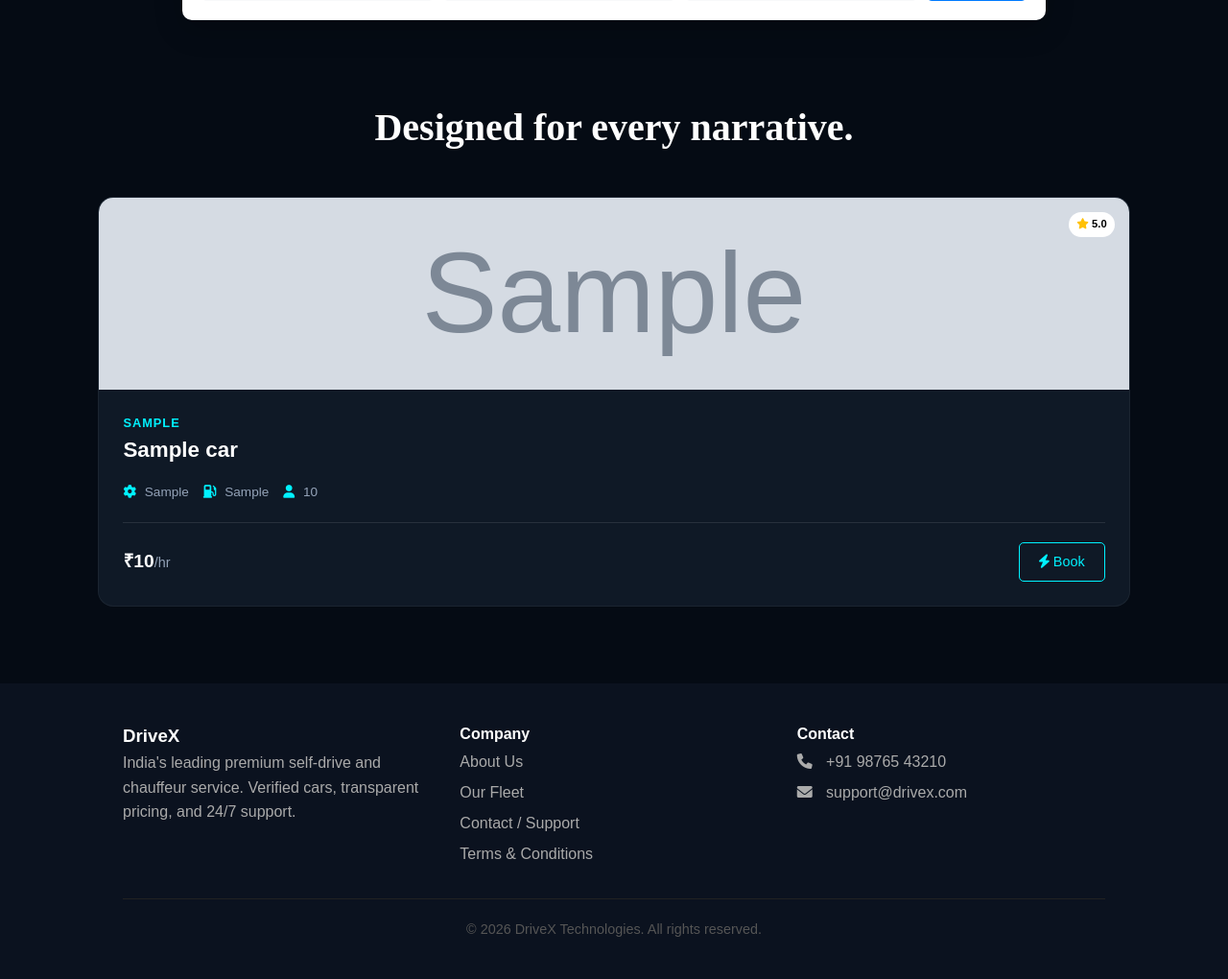
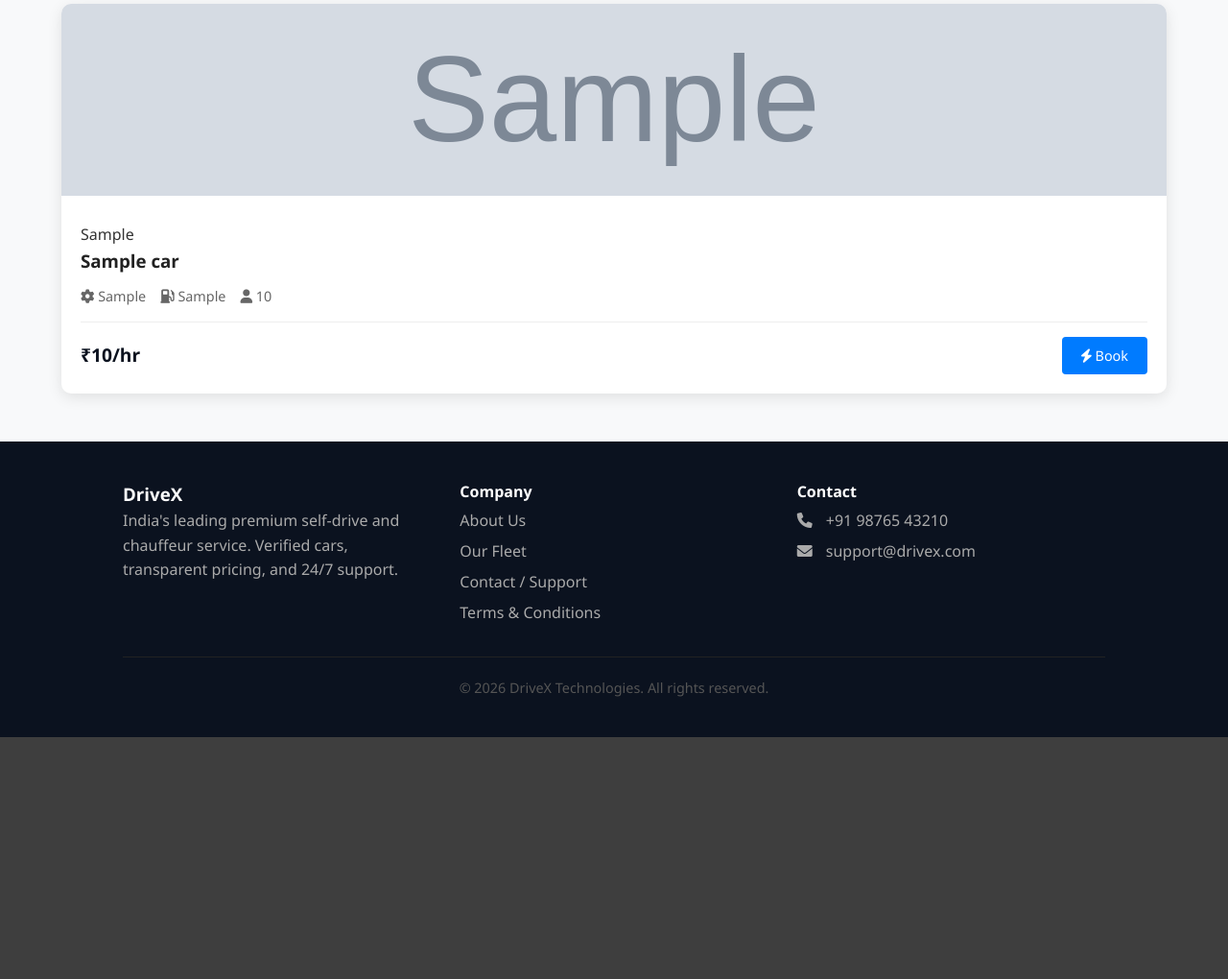
Before and after one commit to ks1133109-eng/car_rental_website, a Flask app: page / in a window 1280 px wide. Shown: the part 804-1824 px from the top of the page at 96% size. After the commit the page ends 1572 px from the top, so only its background shows below. Run offline with Flask 3, Linux system fonts and the light colour scheme; tables that the repository leaves empty hold one stand-in row (values such as "Sample post"); grey boxes marked "Sample" are stand-in pictures.

Commit message:
Update style.css

```diff
--- a/static/style.css
+++ b/static/style.css
@@ -1,27 +1,14 @@
 /* --- GLOBAL VARIABLES --- */
-:root {
-    --primary: #00f2ff;       /* Electric Cyan */
-    --primary-dark: #00a8b3;
-    --dark-bg: #050b14;       /* Deepest Midnight */
-    --card-bg: #0f1926;       /* Lighter Navy */
-    --glass: rgba(255, 255, 255, 0.05);
-    --text-main: #ffffff;
-    --text-muted: #94a3b8;
-    --font-heading: 'Playfair Display', serif;
-    --font-body: 'Outfit', sans-serif;
-}
-
 * { margin: 0; padding: 0; box-sizing: border-box; }
 
 body {
-    background-color: var(--dark-bg);
-    color: var(--text-main);
-    font-family: var(--font-body);
+    background-color: #f8f9fa; /* Light Grey Background */
+    color: #333; /* Dark Text */
+    font-family: 'Segoe UI', Tahoma, Geneva, Verdana, sans-serif;
     line-height: 1.6;
-    overflow-x: hidden;
 }
 
-a { text-decoration: none; color: inherit; transition: 0.3s; }
+a { text-decoration: none; color: inherit; }
 ul { list-style: none; }
 
 /* --- NAVIGATION BAR --- */
@@ -29,190 +16,95 @@ ul { list-style: none; }
     display: flex;
     justify-content: space-between;
     align-items: center;
-    padding: 20px 8%;
-    background: rgba(5, 11, 20, 0.85);
-    backdrop-filter: blur(10px); /* Glass Effect */
-    position: sticky;
-    top: 0;
-    z-index: 1000;
-    border-bottom: 1px solid rgba(255,255,255,0.05);
+    padding: 15px 5%;
+    background: #0b121f; /* Dark Navy Header */
+    color: white;
 }
 
-.logo {
-    font-size: 1.8rem;
-    font-weight: 700;
-    letter-spacing: 1px;
-    font-family: var(--font-body);
-}
+.logo { font-size: 1.5rem; font-weight: bold; }
+.logo span { color: #007bff; } /* Blue Accent */
 
-.logo span { color: var(--primary); }
-
-.nav-links { display: flex; gap: 30px; align-items: center; }
-
-.nav-links a {
-    font-weight: 500;
-    color: var(--text-muted);
-    font-size: 0.95rem;
-}
-
-.nav-links a:hover { color: var(--primary); }
+.nav-links { display: flex; gap: 20px; }
+.nav-links a { color: #ddd; font-weight: 500; }
+.nav-links a:hover { color: white; }
 
 .btn-login {
-    background: linear-gradient(135deg, var(--primary), var(--primary-dark));
-    color: #000 !important;
-    padding: 10px 25px;
-    border-radius: 50px;
-    font-weight: 700 !important;
-    box-shadow: 0 4px 15px rgba(0, 242, 255, 0.3);
-}
-
-.btn-login:hover {
-    transform: translateY(-2px);
-    box-shadow: 0 6px 20px rgba(0, 242, 255, 0.5);
+    background: #007bff;
+    color: white !important;
+    padding: 8px 20px;
+    border-radius: 4px;
 }
 
 /* --- HERO SECTION --- */
 .hero {
-    height: 85vh;
-    background: linear-gradient(to right, rgba(0,0,0,0.8), rgba(0,0,0,0.3)), url('https://images.unsplash.com/photo-1617788138017-80ad40651399?q=80&w=2070&auto=format&fit=crop');
+    height: 70vh;
+    background: linear-gradient(rgba(0,0,0,0.6), rgba(0,0,0,0.6)), url('https://images.unsplash.com/photo-1492144534655-ae79c964c9d7?auto=format&fit=crop&w=1920&q=80');
     background-size: cover;
     background-position: center;
+    color: white;
     display: flex;
     align-items: center;
-    padding: 0 8%;
-    position: relative;
+    justify-content: center;
+    text-align: center;
 }
 
-.hero-content { max-width: 600px; animation: fadeInUp 1s ease; }
-
-.hero h1 {
-    font-family: var(--font-heading);
-    font-size: 4rem;
-    line-height: 1.1;
-    margin-bottom: 20px;
+.hero h1 { font-size: 3rem; margin-bottom: 15px; }
+.btn-main {
+    background: #007bff;
+    color: white;
+    padding: 12px 30px;
+    border-radius: 5px;
+    font-size: 1.1rem;
+    margin-top: 20px;
+    display: inline-block;
 }
 
-.hero h1 span {
-    color: transparent;
-    -webkit-text-stroke: 1px var(--primary); /* Hollow Text Effect */
-}
-
-.hero p {
-    font-size: 1.1rem;
-    color: var(--text-muted);
-    margin-bottom: 30px;
-}
-
-.btn-main {
-    display: inline-block;
-    background: var(--text-main);
-    color: var(--dark-bg);
-    padding: 15px 40px;
-    font-weight: 700;
-    border-radius: 5px;
-    text-transform: uppercase;
-    letter-spacing: 1px;
-}
-
-.btn-main:hover {
-    background: var(--primary);
-    transform: scale(1.05);
-}
-
-/* --- CAR CARDS (The Fleet) --- */
-.section-title {
-    text-align: center;
-    font-family: var(--font-heading);
-    font-size: 2.5rem;
-    margin: 80px 0 40px;
-}
+/* --- CAR CARDS --- */
+.section-title { text-align: center; margin: 50px 0 30px; }
 
 .fleet-grid {
     display: grid;
     grid-template-columns: repeat(auto-fit, minmax(300px, 1fr));
     gap: 30px;
-    padding: 0 8% 80px;
+    padding: 0 5% 50px;
 }
 
 .car-card {
-    background: var(--card-bg);
-    border: 1px solid rgba(255,255,255,0.05);
-    border-radius: 16px;
+    background: white;
+    border-radius: 10px;
     overflow: hidden;
-    transition: 0.4s ease;
-    position: relative;
+    box-shadow: 0 4px 15px rgba(0,0,0,0.1);
+    transition: transform 0.3s;
 }
 
-.car-card:hover {
-    transform: translateY(-10px);
-    border-color: var(--primary);
-    box-shadow: 0 10px 40px rgba(0,0,0,0.5);
-}
+.car-card:hover { transform: translateY(-5px); }
 
-.car-img-box {
-    height: 200px;
-    overflow: hidden;
-    position: relative;
-}
+.car-img-box img { width: 100%; height: 200px; object-fit: cover; }
 
-.car-img-box img {
-    width: 100%;
-    height: 100%;
-    object-fit: cover;
-    transition: 0.5s;
-}
-
-.car-card:hover .car-img-box img { transform: scale(1.1); }
-
-.car-info { padding: 25px; }
-
-.car-info h3 { font-size: 1.4rem; margin-bottom: 5px; }
-.car-info .category { font-size: 0.8rem; color: var(--primary); text-transform: uppercase; letter-spacing: 1px; font-weight: 700; }
+.car-info { padding: 20px; }
+.car-info h3 { margin-bottom: 10px; color: #222; }
 
 .specs {
     display: flex;
     gap: 15px;
-    margin: 15px 0;
-    font-size: 0.85rem;
-    color: var(--text-muted);
+    color: #666;
+    font-size: 0.9rem;
+    margin-bottom: 15px;
 }
-
-.specs i { color: var(--primary); margin-right: 5px; }
 
 .price-row {
     display: flex;
     justify-content: space-between;
     align-items: center;
-    margin-top: 20px;
-    padding-top: 20px;
-    border-top: 1px solid rgba(255,255,255,0.1);
+    border-top: 1px solid #eee;
+    padding-top: 15px;
 }
 
-.price { font-size: 1.2rem; font-weight: 700; }
-.price span { font-size: 0.9rem; color: var(--text-muted); font-weight: 400; }
-
+.price { font-size: 1.2rem; font-weight: bold; color: #0b121f; }
 .btn-book {
-    background: transparent;
-    border: 1px solid var(--primary);
-    color: var(--primary);
+    background: #007bff;
+    color: white;
     padding: 8px 20px;
-    border-radius: 5px;
+    border-radius: 4px;
     font-size: 0.9rem;
 }
-
-.btn-book:hover {
-    background: var(--primary);
-    color: #000;
-}
-
-/* --- ANIMATIONS --- */
-@keyframes fadeInUp {
-    from { opacity: 0; transform: translateY(30px); }
-    to { opacity: 1; transform: translateY(0); }
-}
-
-/* --- RESPONSIVE --- */
-@media (max-width: 768px) {
-    .hero h1 { font-size: 2.8rem; }
-    .nav-links { display: none; } /* Hide nav on mobile for now */
-}
```
